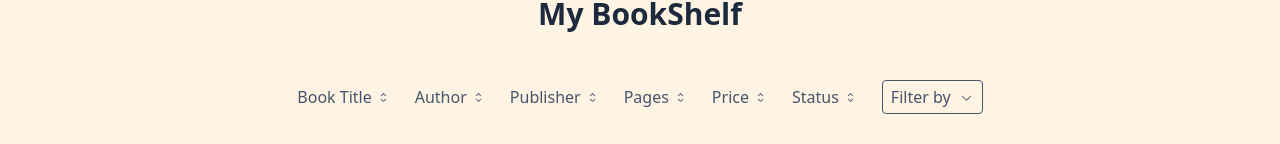
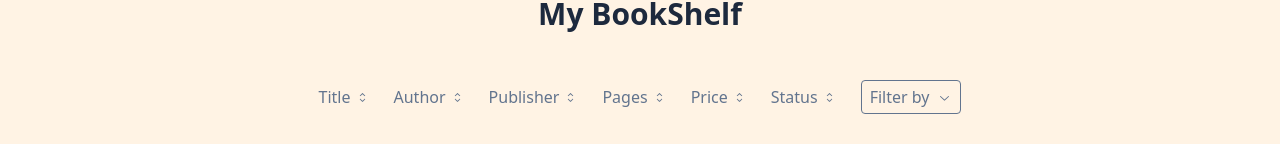
Before and after one commit to ClaraGRibeiro/MyBookshelf-Next, a Next.js app: page / in a window 1280 px wide. Shown: the part 140-284 px from the top of the page. Built offline with nearby package versions, Linux system fonts and the light colour scheme; grey boxes are pictures that could not be loaded.

Commit message:
Componentizing sort by function

```diff
--- a/src/app/globals.css
+++ b/src/app/globals.css
@@ -113,7 +113,7 @@
 @layer base {
   :root {
     --light-slate: #f1f5f9; /*slate-100*/
-    --medium-slate: #45556c; /*slate-600*/
+    --medium-slate: #62748e; /*slate-500*/
     --dark-slate: #1d293d; /*slate-800*/
     --light-blue: #02a9f4;
     --dark-blue: #006ab3;
@@ -121,7 +121,7 @@
     --dark-red: #e63431;
     --light-yellow: #f6c64d;
     --dark-yellow: #fbac0f;
-    --green: #0e8614;
+    --green: #14ad1c;
     --bg-sepia: #fff3e4;
   }
 
--- a/src/components/actions/filterBy.tsx
+++ b/src/components/actions/filterBy.tsx
@@ -17,8 +17,9 @@ type FilterByProps = {
 
 const FilterBy = ({ value, onChange }: FilterByProps) => {
   return (
+    <div className="flex justify-center items-center">
       <DropdownMenu>
-      <DropdownMenuTrigger className="cursor-pointer group text-[var(--medium-slate)] hover:text-[var(--dark-slate)] active:text-[var(--dark-slate)] hover:border-[var(--dark-slate)] active:border-[var(--dark-slate)] group flex-row gap-2 border border-[var(--medium-slate)] rounded px-2 py-1 flex justify-between items-center">
+        <DropdownMenuTrigger className="cursor-pointer group text-[var(--medium-slate)] hover:text-[var(--dark-slate)] active:text-[var(--dark-slate)] hover:border-[var(--dark-slate)] active:border-[var(--dark-slate)] group flex-row gap-2 border border-[var(--medium-slate)] rounded px-2 py-1 flex justify-between items-center !duration-200">
           <span>Filter by</span>
           <ChevronDownIcon className="inline group-hover:scale-130 group-active:scale-130 duration-200" />
         </DropdownMenuTrigger>
@@ -32,9 +33,12 @@ const FilterBy = ({ value, onChange }: FilterByProps) => {
           <DropdownMenuItem onSelect={() => onChange("Read")}>
             Read
           </DropdownMenuItem>
-        <DropdownMenuItem onSelect={() => onChange(null)}>All</DropdownMenuItem>
+          <DropdownMenuItem onSelect={() => onChange(null)}>
+            All
+          </DropdownMenuItem>
         </DropdownMenuContent>
       </DropdownMenu>
+    </div>
   );
 };
 
--- /dev/null
+++ b/src/components/actions/sortBy.tsx
@@ -0,0 +1,31 @@
+// components shadcn
+import { Tooltip, TooltipContent, TooltipTrigger } from "../ui/tooltip";
+// icons radix
+import { CaretSortIcon } from "@radix-ui/react-icons";
+// components
+import { Book } from "@/types/books";
+type SortByProps = {
+  value: keyof Book;
+  onChange: (key: keyof Book) => void;
+  type: keyof Book;
+};
+const SortBy = ({ value, onChange, type }: SortByProps) => {
+  return (
+    <Tooltip>
+      <TooltipTrigger asChild>
+        <span
+          onClick={() => onChange(type)}
+          className="cursor-pointer !duration-200 group text-[var(--medium-slate)] hover:text-[var(--dark-slate)] active:text-[var(--dark-slate)] group sm:max-w-36 flex items-center flex-row gap-1 w-fit"
+        >
+          {type.charAt(0).toUpperCase() + type.slice(1)}
+          <CaretSortIcon className="inline group-hover:scale-130 group-active:scale-130 duration-200" />
+        </span>
+      </TooltipTrigger>
+      <TooltipContent>
+        Sort by {type.charAt(0).toUpperCase() + type.slice(1)}
+      </TooltipContent>
+    </Tooltip>
+  );
+};
+
+export default SortBy;
--- a/src/components/drawerCharts.tsx
+++ b/src/components/drawerCharts.tsx
@@ -122,15 +122,13 @@ export function DrawerCharts({ books }: DrawerChartsProps) {
           <Tooltip>
             <TooltipTrigger
               asChild
-              className="opacity-50 hover:opacity-100 active:opacity-100 z-2 cursor-pointer duration-200 p-0 hover:bg-transparent active:bg-transparent"
+              className="opacity-50 hover:opacity-100 active:opacity-100 z-2 cursor-pointer !duration-200 p-0 hover:bg-transparent active:bg-transparent"
             >
               <span>
                 <BarChartIcon className="!w-6 !h-6" />
               </span>
             </TooltipTrigger>
-            <TooltipContent className="bg-[var(--dark-slate)] text-[var(--light-slate)] p-2 rounded">
-              See statistical data
-            </TooltipContent>
+            <TooltipContent>See statistical data</TooltipContent>
           </Tooltip>
         </Button>
       </DrawerTrigger>
--- a/src/components/gridBooks.tsx
+++ b/src/components/gridBooks.tsx
@@ -1,7 +1,5 @@
 "use client";
 
-// components shadcn
-import { Tooltip, TooltipContent, TooltipTrigger } from "./ui/tooltip";
 // icons radix
 import { BookmarkFilledIcon, CaretSortIcon } from "@radix-ui/react-icons";
 // components
@@ -11,6 +9,7 @@ import { useState } from "react";
 import SeeAction from "./actions/seeaction";
 import AddAction from "./actions/addaction";
 import FilterBy from "./actions/filterBy";
+import SortBy from "./actions/sortBy";
 
 type GridBooksProps = {
   books: Book[];
@@ -72,90 +71,12 @@ const GridBooks = ({ books, handles, pinReadings }: GridBooksProps) => {
   return (
     <>
       <div className="flex flex-wrap items-center justify-center gap-x-6 gap-y-2 mb-8">
-        <Tooltip>
-          <TooltipTrigger asChild>
-            <span
-              onClick={() => handleSort("title")}
-              className="cursor-pointer group text-[var(--medium-slate)] hover:text-[var(--dark-slate)] active:text-[var(--dark-slate)] group sm:max-w-36 flex items-center flex-row gap-1 w-fit"
-            >
-              Book Title
-              <CaretSortIcon className="inline group-hover:scale-130 group-active:scale-130 duration-200" />
-            </span>
-          </TooltipTrigger>
-          <TooltipContent className="bg-[var(--dark-slate)] text-[var(--light-slate)] p-2 rounded text-center">
-            Sort by Book Title
-          </TooltipContent>
-        </Tooltip>
-        <Tooltip>
-          <TooltipTrigger asChild>
-            <span
-              onClick={() => handleSort("author")}
-              className="cursor-pointer group text-[var(--medium-slate)] hover:text-[var(--dark-slate)] active:text-[var(--dark-slate)] group sm:max-w-36 flex items-center flex-row gap-1 w-fit"
-            >
-              Author
-              <CaretSortIcon className="inline group-hover:scale-130 group-active:scale-130 duration-200" />
-            </span>
-          </TooltipTrigger>
-          <TooltipContent className="bg-[var(--dark-slate)] text-[var(--light-slate)] p-2 rounded text-center">
-            Sort by Author
-          </TooltipContent>
-        </Tooltip>
-        <Tooltip>
-          <TooltipTrigger asChild>
-            <span
-              onClick={() => handleSort("publisher")}
-              className="cursor-pointer group text-[var(--medium-slate)] hover:text-[var(--dark-slate)] active:text-[var(--dark-slate)] group sm:max-w-36 flex items-center flex-row gap-1 w-fit"
-            >
-              Publisher
-              <CaretSortIcon className="inline group-hover:scale-130 group-active:scale-130 duration-200" />
-            </span>
-          </TooltipTrigger>
-          <TooltipContent className="bg-[var(--dark-slate)] text-[var(--light-slate)] p-2 rounded text-center">
-            Sort by Publisher
-          </TooltipContent>
-        </Tooltip>
-        <Tooltip>
-          <TooltipTrigger asChild>
-            <span
-              onClick={() => handleSort("pages")}
-              className="cursor-pointer group text-[var(--medium-slate)] hover:text-[var(--dark-slate)] active:text-[var(--dark-slate)] group sm:max-w-36 flex items-center flex-row gap-1 w-fit"
-            >
-              Pages
-              <CaretSortIcon className="inline group-hover:scale-130 group-active:scale-130 duration-200" />
-            </span>
-          </TooltipTrigger>
-          <TooltipContent className="bg-[var(--dark-slate)] text-[var(--light-slate)] p-2 rounded text-center">
-            Sort by Pages
-          </TooltipContent>
-        </Tooltip>
-        <Tooltip>
-          <TooltipTrigger asChild>
-            <span
-              onClick={() => handleSort("price")}
-              className="cursor-pointer group text-[var(--medium-slate)] hover:text-[var(--dark-slate)] active:text-[var(--dark-slate)] group sm:max-w-36 flex items-center flex-row gap-1 w-fit"
-            >
-              Price
-              <CaretSortIcon className="inline group-hover:scale-130 group-active:scale-130 duration-200" />
-            </span>
-          </TooltipTrigger>
-          <TooltipContent className="bg-[var(--dark-slate)] text-[var(--light-slate)] p-2 rounded text-center">
-            Sort by Price
-          </TooltipContent>
-        </Tooltip>
-        <Tooltip>
-          <TooltipTrigger asChild>
-            <span
-              onClick={() => handleSort("status")}
-              className="cursor-pointer group text-[var(--medium-slate)] hover:text-[var(--dark-slate)] active:text-[var(--dark-slate)] group sm:max-w-36 flex items-center flex-row gap-1 w-fit"
-            >
-              Status
-              <CaretSortIcon className="inline group-hover:scale-130 group-active:scale-130 duration-200" />
-            </span>
-          </TooltipTrigger>
-          <TooltipContent className="bg-[var(--dark-slate)] text-[var(--light-slate)] p-2 rounded text-center">
-            Sort by Status
-          </TooltipContent>
-        </Tooltip>
+        <SortBy value={sortBy} onChange={handleSort} type={"title"} />
+        <SortBy value={sortBy} onChange={handleSort} type={"author"} />
+        <SortBy value={sortBy} onChange={handleSort} type={"publisher"} />
+        <SortBy value={sortBy} onChange={handleSort} type={"pages"} />
+        <SortBy value={sortBy} onChange={handleSort} type={"price"} />
+        <SortBy value={sortBy} onChange={handleSort} type={"status"} />
         <FilterBy value={filterBy} onChange={setFilterBy} />
       </div>
       <div className="grid grid-cols-2 md:grid-cols-3 lg:grid-cols-6 gap-8 justify-items-center">
--- a/src/components/header.tsx
+++ b/src/components/header.tsx
@@ -1,7 +1,5 @@
 "use client";
 
-// components shadcn
-import { Tooltip, TooltipContent, TooltipTrigger } from "./ui/tooltip";
 // components
 import Search from "./actions/search";
 import AddAction from "./actions/addaction";
@@ -19,7 +17,7 @@ const Header = ({ books, handles }: HeaderProps) => {
   return (
     <header className="h-fill flex-wrap dark:bg-[var(--medium-slate)] bg-[var(--dark-slate)] flex md:justify-between justify-center items-center py-3 px-12 gap-3">
       <a className="flex items-center gap-2" href="/">
-        <img className="md:h-12 h-8" src="books.png" alt="Logo" />
+        <img className="md:h-12 h-10" src="books.png" alt="Logo" />
         <h1 className="text-[var(--light-slate)] text-2xl md:text-xl font-bold">
           NextBook
         </h1>
--- a/src/components/tableBooks.tsx
+++ b/src/components/tableBooks.tsx
@@ -11,10 +11,8 @@ import {
   TableHeader,
   TableRow,
 } from "./ui/table";
-// icons radix
-import { CaretSortIcon } from "@radix-ui/react-icons";
 // components
-import { useState } from "react";
+import { useEffect, useState } from "react";
 import { Book } from "@/types/books";
 import { Handles } from "@/types/handles";
 import DeleteAction from "./actions/deleteaction";
@@ -22,6 +20,7 @@ import EditAction from "./actions/editaction";
 import SeeAction from "./actions/seeaction";
 import AddAction from "./actions/addaction";
 import FilterBy from "./actions/filterBy";
+import SortBy from "./actions/sortBy";
 
 type TableBooksProps = {
   books: Book[];
@@ -98,138 +97,77 @@ const TableBook = ({ books, handles, pinReadings }: TableBooksProps) => {
     handles.onChangeStatus(book.id, newStatus);
   };
 
+  const [isMobile, setIsMobile] = useState(false);
+
+  useEffect(() => {
+    const checkIsMobile = () => {
+      setIsMobile(window.matchMedia("(max-width: 768px)").matches);
+    };
+    checkIsMobile();
+    window.addEventListener("resize", checkIsMobile);
+    return () => window.removeEventListener("resize", checkIsMobile);
+  }, []);
+
   return (
     <Table className="text-lg">
       <TableCaption>
         <AddAction books={books} onAdd={handles.onAdd} lightBg={true} />
       </TableCaption>
       <TableHeader>
-        <TableRow className="text-base">
-          <TableHead
-            onClick={() => handleSort("title")}
-            className="text-[var(--medium-slate)] cursor-pointer hover:text-[var(--dark-slate)] active:text-[var(--dark-slate)] group sm:max-w-36"
-          >
-            <Tooltip>
-              <TooltipTrigger asChild>
-                <span className="flex items-center flex-row gap-1 w-fit">
-                  Book Title
-                  <CaretSortIcon className="inline group-hover:scale-130 group-active:scale-130 duration-200" />
-                </span>
-              </TooltipTrigger>
-              <TooltipContent className="bg-[var(--dark-slate)] text-[var(--light-slate)] p-2 rounded text-center">
-                Sort by Book Title
-              </TooltipContent>
-            </Tooltip>
+        <TableRow className="!text-base hover:!bg-transparent">
+          <TableHead className="!table-cell">
+            <SortBy value={sortBy} onChange={handleSort} type={"title"} />
           </TableHead>
-          <TableHead
-            onClick={() => handleSort("author")}
-            className="text-[var(--medium-slate)] cursor-pointer hover:text-[var(--dark-slate)] active:text-[var(--dark-slate)] group sm:max-w-36 hidden md:table-cell"
-          >
-            <Tooltip>
-              <TooltipTrigger asChild>
-                <span className="flex items-center flex-row gap-1 w-fit">
-                  Author
-                  <CaretSortIcon className="inline group-hover:scale-130 group-active:scale-130 duration-200" />
-                </span>
-              </TooltipTrigger>
-              <TooltipContent className="bg-[var(--dark-slate)] text-[var(--light-slate)] p-2 rounded text-center">
-                Sort by Author
-              </TooltipContent>
-            </Tooltip>
+          <TableHead className="hidden md:table-cell">
+            <SortBy value={sortBy} onChange={handleSort} type={"author"} />
           </TableHead>
-          <TableHead
-            onClick={() => handleSort("publisher")}
-            className="text-[var(--medium-slate)] cursor-pointer hover:text-[var(--dark-slate)] active:text-[var(--dark-slate)] group sm:max-w-26 hidden md:table-cell"
-          >
-            <Tooltip>
-              <TooltipTrigger asChild>
-                <span className="flex items-center flex-row gap-1 w-fit">
-                  Publisher
-                  <CaretSortIcon className="inline group-hover:scale-130 group-active:scale-130 duration-200" />
-                </span>
-              </TooltipTrigger>
-              <TooltipContent className="bg-[var(--dark-slate)] text-[var(--light-slate)] p-2 rounded text-center">
-                Sort by Publisher
-              </TooltipContent>
-            </Tooltip>
+          <TableHead className="hidden md:table-cell">
+            <SortBy value={sortBy} onChange={handleSort} type={"publisher"} />
           </TableHead>
-          <TableHead
-            onClick={() => handleSort("pages")}
-            className="text-[var(--medium-slate)] cursor-pointer hover:text-[var(--dark-slate)] active:text-[var(--dark-slate)] group sm:max-w-24 hidden md:table-cell"
-          >
-            <Tooltip>
-              <TooltipTrigger asChild>
-                <span className="flex items-center flex-row gap-1 w-fit mx-auto">
-                  Pages
-                  <CaretSortIcon className="inline group-hover:scale-130 group-active:scale-130 duration-200" />
-                </span>
-              </TooltipTrigger>
-              <TooltipContent className="bg-[var(--dark-slate)] text-[var(--light-slate)] p-2 rounded text-center">
-                Sort by Pages
-              </TooltipContent>
-            </Tooltip>
+          <TableHead className="w-24 hidden md:table-cell">
+            <div className="flex justify-center items-center">
+              <SortBy value={sortBy} onChange={handleSort} type={"pages"} />
+            </div>
           </TableHead>
-          <TableHead
-            onClick={() => handleSort("price")}
-            className="text-[var(--medium-slate)] cursor-pointer hover:text-[var(--dark-slate)] active:text-[var(--dark-slate)] group sm:max-w-24 hidden md:table-cell"
-          >
-            <Tooltip>
-              <TooltipTrigger asChild>
-                <span className="flex items-center flex-row gap-1 w-fit mx-auto">
-                  Price
-                  <CaretSortIcon className="inline group-hover:scale-130 group-active:scale-130 duration-200" />
-                </span>
-              </TooltipTrigger>
-              <TooltipContent className="bg-[var(--dark-slate)] text-[var(--light-slate)] p-2 rounded text-center">
-                Sort by Price
-              </TooltipContent>
-            </Tooltip>
+          <TableHead className="w-24 hidden md:table-cell">
+            <div className="flex justify-center items-center">
+              <SortBy value={sortBy} onChange={handleSort} type={"price"} />
+            </div>
           </TableHead>
-          <TableHead
-            onClick={() => handleSort("status")}
-            className="text-[var(--medium-slate)] cursor-pointer text-center hover:text-[var(--dark-slate)] active:text-[var(--dark-slate)] group w-24 hidden md:table-cell"
-          >
-            <Tooltip>
-              <TooltipTrigger asChild>
-                <span className="flex items-center flex-row gap-1 w-fit mx-auto">
-                  Status
-                  <CaretSortIcon className="inline group-hover:scale-130 group-active:scale-130 duration-200" />
-                </span>
-              </TooltipTrigger>
-              <TooltipContent className="bg-[var(--dark-slate)] text-[var(--light-slate)] p-2 rounded text-center">
-                Sort by Status
-              </TooltipContent>
-            </Tooltip>
+          <TableHead className="w-24 hidden md:table-cell">
+            <div className="flex justify-center items-center">
+              <SortBy value={sortBy} onChange={handleSort} type={"status"} />
+            </div>
           </TableHead>
-          <TableHead colSpan={3}>
-            <FilterBy value={filterBy} onChange={setFilterBy} />
-          </TableHead>
+          {isMobile ? (
+            <TableHead colSpan={1} className="!table-cell">
+              <FilterBy value={filterBy} onChange={setFilterBy} />
+            </TableHead>
+          ) : (
+            <TableHead colSpan={3} className="!table-cell">
+              <FilterBy value={filterBy} onChange={setFilterBy} />
+            </TableHead>
+          )}
         </TableRow>
       </TableHeader>
       <TableBody>
         {sortedBooks.map((b) => (
           <TableRow key={b.id}>
-            <TableCell className="whitespace-nowrap overflow-hidden truncate max-w-36">
-              {b.title}
-            </TableCell>
-            <TableCell className="hidden md:table-cell whitespace-nowrap overflow-hidden truncate max-w-36">
-              {b.author}
-            </TableCell>
-            <TableCell className="hidden md:table-cell whitespace-nowrap overflow-hidden truncate max-w-26">
-              {b.publisher ?? "-"}
-            </TableCell>
-            <TableCell className="hidden md:table-cell text-center w-24">
+            <TableCell className="!table-cell !max-w-36">{b.title}</TableCell>
+            <TableCell className="!max-w-36">{b.author}</TableCell>
+            <TableCell className="!max-w-26">{b.publisher ?? "-"}</TableCell>
+            <TableCell className="!text-center !w-24">
               {b.pages ?? "-"}
             </TableCell>
             <TableCell
               className={
                 (b.price ?? "text-[var(--green)] font-bold") +
-                " hidden md:table-cell text-center w-24"
+                " text-center w-24"
               }
             >
               {b.price ? "R$ " + b.price.toFixed(2) : "Free"}
             </TableCell>
-            <TableCell className="hidden md:table-cell text-center max-w-24">
+            <TableCell className="text-center max-w-24">
               <Tooltip>
                 <TooltipTrigger asChild>
                   <span
@@ -246,19 +184,23 @@ const TableBook = ({ books, handles, pinReadings }: TableBooksProps) => {
                     {b.status}
                   </span>
                 </TooltipTrigger>
-                <TooltipContent className="bg-[var(--dark-slate)] text-[var(--light-slate)] p-2 rounded text-center">
-                  Change status
-                </TooltipContent>
+                <TooltipContent>Change status</TooltipContent>
               </Tooltip>
             </TableCell>
-            <TableCell className="w-8">
-              <SeeAction book={b} handles={handles} />
+            <TableCell className="w-8 !table-cell">
+              <div className="flex justify-center items-center">
+                <SeeAction book={b} handles={handles} />
+              </div>
             </TableCell>
             <TableCell className="w-8 hidden md:table-cell">
-              <EditAction book={b} onEdit={handles.onEdit} />
+              <div className="flex justify-center items-center">
+                <EditAction book={b} onEdit={handles.onEdit} />
+              </div>
             </TableCell>
             <TableCell className="w-8 hidden md:table-cell">
-              <DeleteAction book={b} onDelete={handles.onDelete} />
+              <div className="flex justify-center items-center">
+                <DeleteAction book={b} onDelete={handles.onDelete} />
+              </div>
             </TableCell>
           </TableRow>
         ))}
--- a/src/components/ui/button.tsx
+++ b/src/components/ui/button.tsx
@@ -20,7 +20,7 @@ const buttonVariants = cva(
         ghost:
           "hover:bg-accent hover:text-accent-foreground dark:hover:bg-accent/50",
         link: "text-primary underline-offset-4 hover:underline",
-        own: "!p-2 cursor-pointer !text-[var(--dark-slate)] hover:bg-[var(--dark-slate)] active:bg-[var(--dark-slate)] group !duration-400",
+        own: "!p-2 cursor-pointer !text-[var(--dark-slate)] hover:bg-[var(--dark-slate)] active:bg-[var(--dark-slate)] group transitio !duration-400",
       },
       size: {
         default: "h-9 px-4 py-2 has-[>svg]:px-3",
--- a/src/components/ui/table.tsx
+++ b/src/components/ui/table.tsx
@@ -57,7 +57,7 @@ function TableRow({ className, ...props }: React.ComponentProps<"tr">) {
     <tr
       data-slot="table-row"
       className={cn(
-        "hover:bg-muted/50 data-[state=selected]:bg-muted border-b transition-colors",
+        "hover:bg-[#f6c64d20] dark:hover:bg-[#0f172b] data-[state=selected]:bg-muted border-b transition-colors",
         className,
       )}
       {...props}
@@ -70,7 +70,7 @@ function TableHead({ className, ...props }: React.ComponentProps<"th">) {
     <th
       data-slot="table-head"
       className={cn(
-        "text-foreground h-10 px-2 text-left align-middle font-medium whitespace-nowrap [&:has([role=checkbox])]:pr-0 [&>[role=checkbox]]:translate-y-[2px]",
+        "hidden md:table-cell text-[var(--medium-slate)] cursor-pointer hover:text-[var(--dark-slate)] active:text-[var(--dark-slate)] group sm:max-w-36 text-center h-10 px-2 align-middle mx-auto font-medium whitespace-nowrap [&:has([role=checkbox])]:pr-0 [&>[role=checkbox]]:translate-y-[2px]",
         className,
       )}
       {...props}
@@ -83,7 +83,7 @@ function TableCell({ className, ...props }: React.ComponentProps<"td">) {
     <td
       data-slot="table-cell"
       className={cn(
-        "p-2 align-middle whitespace-nowrap [&:has([role=checkbox])]:pr-0 [&>[role=checkbox]]:translate-y-[2px]",
+        "hidden md:table-cell overflow-hidden truncate p-2 align-middle whitespace-nowrap [&:has([role=checkbox])]:pr-0 [&>[role=checkbox]]:translate-y-[2px]",
         className,
       )}
       {...props}
--- a/src/components/ui/tooltip.tsx
+++ b/src/components/ui/tooltip.tsx
@@ -46,7 +46,7 @@ function TooltipContent({
         data-slot="tooltip-content"
         sideOffset={sideOffset}
         className={cn(
-          "bg-primary text-primary-foreground animate-in fade-in-0 zoom-in-95 data-[state=closed]:animate-out data-[state=closed]:fade-out-0 data-[state=closed]:zoom-out-95 data-[side=bottom]:slide-in-from-top-2 data-[side=left]:slide-in-from-right-2 data-[side=right]:slide-in-from-left-2 data-[side=top]:slide-in-from-bottom-2 z-50 w-fit origin-(--radix-tooltip-content-transform-origin) rounded-md px-3 py-1.5 text-xs text-balance",
+          "bg-[var(--dark-slate)] text-[var(--light-slate)] p-2 rounded animate-in fade-in-0 zoom-in-95 data-[state=closed]:animate-out data-[state=closed]:fade-out-0 data-[state=closed]:zoom-out-95 data-[side=bottom]:slide-in-from-top-2 data-[side=left]:slide-in-from-right-2 data-[side=right]:slide-in-from-left-2 data-[side=top]:slide-in-from-bottom-2 z-50 w-fit origin-(--radix-tooltip-content-transform-origin) px-3 py-1.5 text-xs text-balance",
           className,
         )}
         {...props}
```
Also changed, not shown: src/components/bookshelf.tsx (+4 -8 lines). Lines whose indentation alone changed are shown as unchanged.
